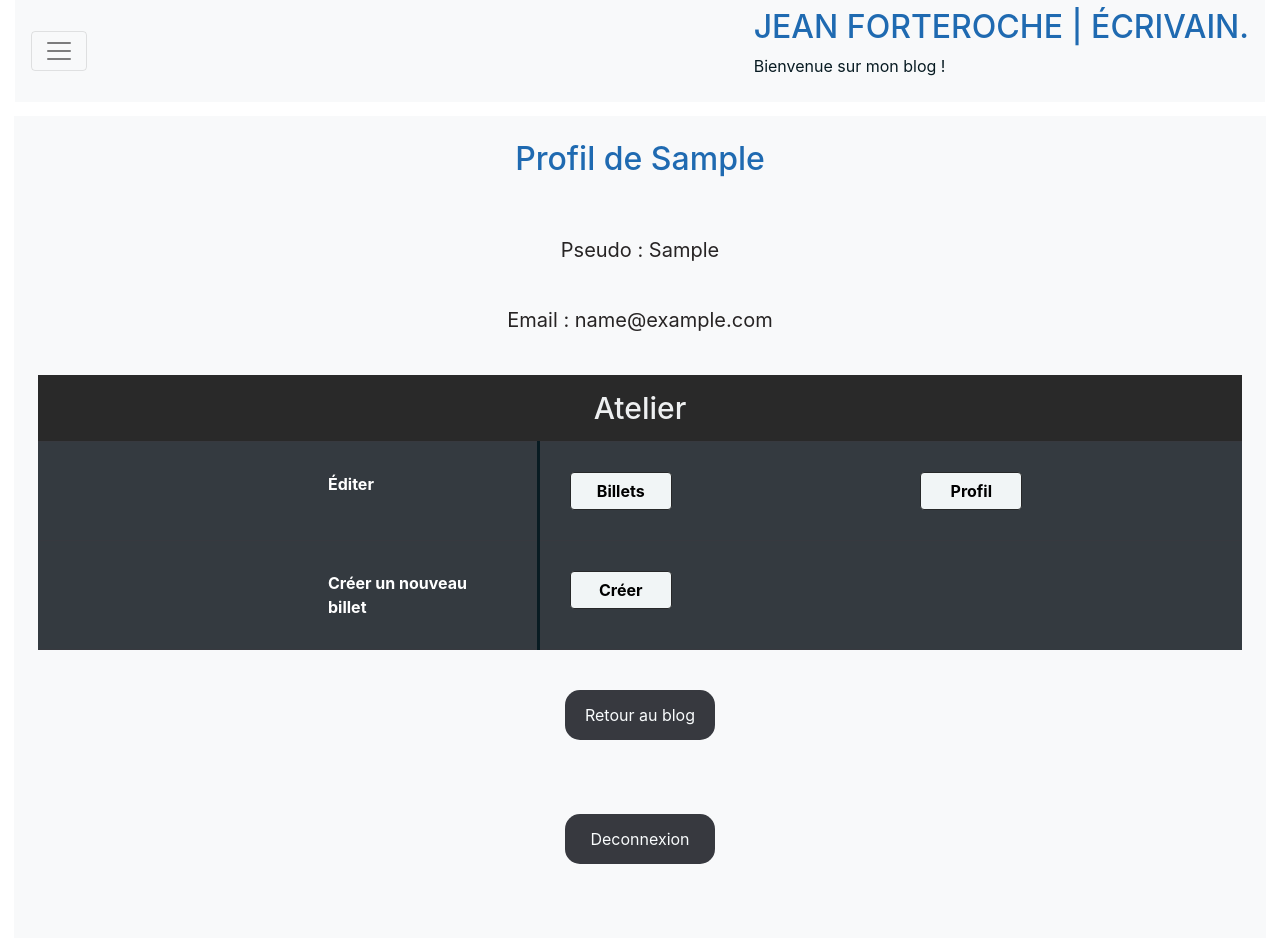
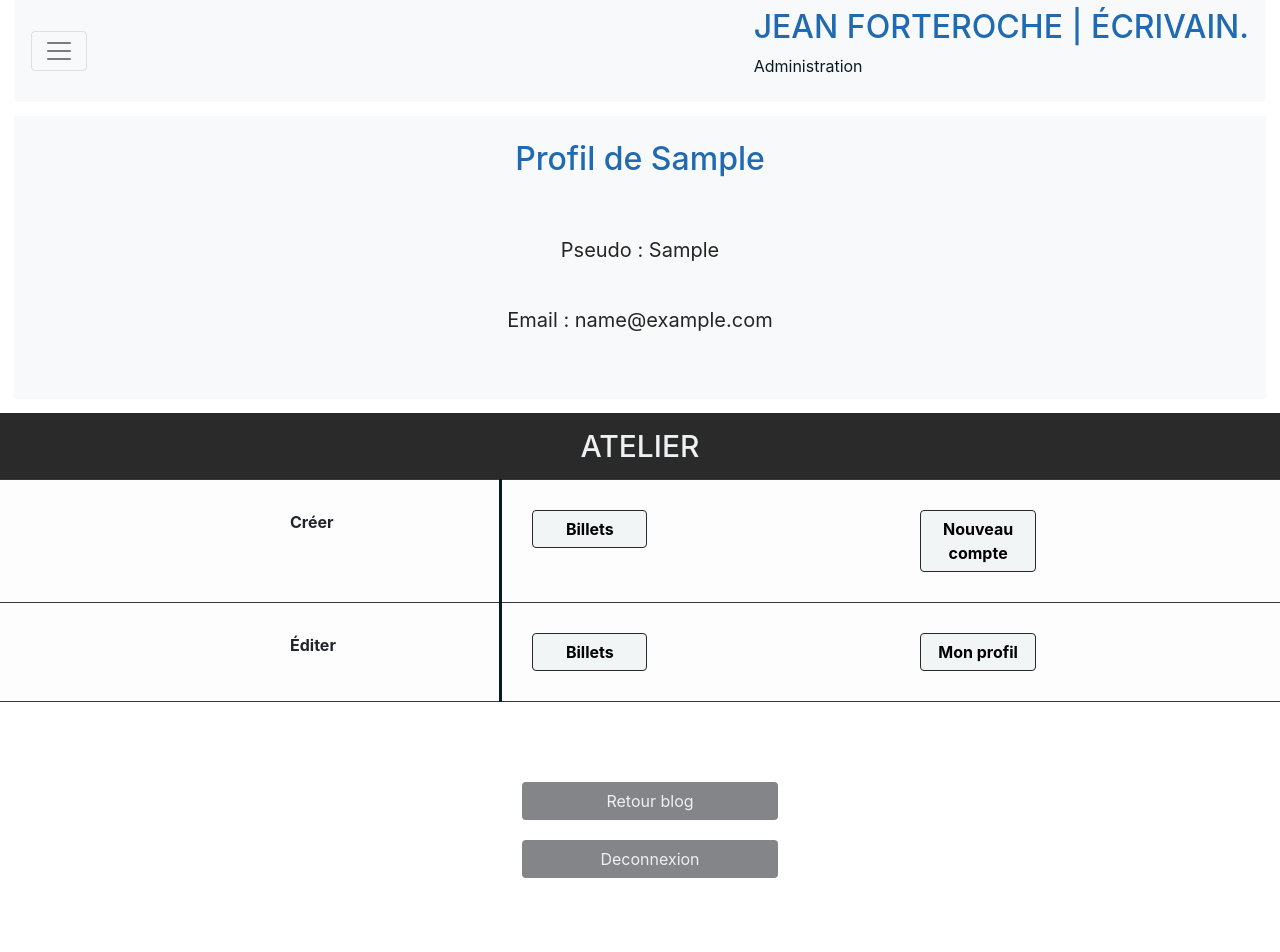
Before and after one commit to Montagne253/P4-Blog, a PHP site: page /profil.php in a window 1280 px wide. After the commit the page ends 878 px from the top, so only its background shows below. Run offline with PHP 8.4, Linux system fonts and the light colour scheme; the visitor is signed in with stand-in values (Sample User, id 1); tables that the repository leaves empty or names only in its code hold one stand-in row (values such as "Sample post"); some libraries are stand-ins or nearby versions.

Commit message:
New Link

```diff
--- a/profil.php
+++ b/profil.php
@@ -39,8 +39,8 @@ if(isset($_SESSION['id'])) {
                 <span class="navbar-toggler-icon"></span>
                 </button>
                 <div class="title">
-                    <h2 >JEAN FORTEROCHE | ÉCRIVAIN.</h2>
-                    <p>Bienvenue sur mon blog !</p>
+                    <h2>JEAN FORTEROCHE | ÉCRIVAIN.</h2>
+                    <p>Administration</p>
                 </div>
             </nav>
         </div>
@@ -66,31 +66,35 @@ if(isset($_SESSION['id'])) {
 
         {
         ?>
-<h6>Atelier</h6>
-<table class="table table-dark">
 
+</div>
+<h6>ATELIER</h6>
+<table class="table table-light">
   <tbody>
     <tr>
-      <th scope="row">Éditer</th>
-      <td><a class="btn btn-primary" role="button" href="editbillet.php">Billets</a></td>
-      <td><a class="btn btn-primary" role="button" href="editerprofil.php">Profil</a></td>
+      <th class="creer" scope="row">Créer</th>
+      <td><a role="button" href="redaction.php" class="btn btn-primary">Billets</a></td>
+      <td><a role="button" href="signin.php" class="btn btn-primary">Nouveau compte</a></td>
     </tr>
     <tr>
-      <th scope="row"><img src=""/>Créer un nouveau billet</th>
-      <td><a role="button" href="redaction.php" class="btn btn-primary">Créer</a></td>
+      <th class="editer" scope="row">Éditer</th>
+      <td><a class="btn btn-primary" role="button" href="editbillet.php">Billets</a></td>
+      <td><a class="btn btn-primary" role="button" href="editerprofil.php">Mon profil</a></td>
     </tr>
   </tbody>
 </table>
 
+<div class="nav__exit">
+        <a class="btn btn-primary_nav" role="button" href="index.php">Retour blog</a>
         <br>
-        <a class="navigation__link__1" href="index.php">Retour au blog</a>
-        <br>
-        <a class="navigation__link__1" href="deconnexion.php">Deconnexion</a>
+        <a class="btn btn-primary_nav" role="button" href="deconnexion.php">Deconnexion</a>
         <?php
         }
         ?>
+<div>
 
-    </div>
+
+
     <script src="https://code.jquery.com/jquery-3.3.1.slim.min.js" integrity="sha384-q8i/X+965DzO0rT7abK41JStQIAqVgRVzpbzo5smXKp4YfRvH+8abtTE1Pi6jizo" crossorigin="anonymous"></script>
     <script src="https://cdnjs.cloudflare.com/ajax/libs/popper.js/1.14.6/umd/popper.min.js" integrity="sha384-wHAiFfRlMFy6i5SRaxvfOCifBUQy1xHdJ/yoi7FRNXMRBu5WHdZYu1hA6ZOblgut" crossorigin="anonymous"></script>
     <script src="https://stackpath.bootstrapcdn.com/bootstrap/4.2.1/js/bootstrap.min.js" integrity="sha384-B0UglyR+jN6CkvvICOB2joaf5I4l3gm9GU6Hc1og6Ls7i6U/mkkaduKaBhlAXv9k" crossorigin="anonymous"></script>
```
